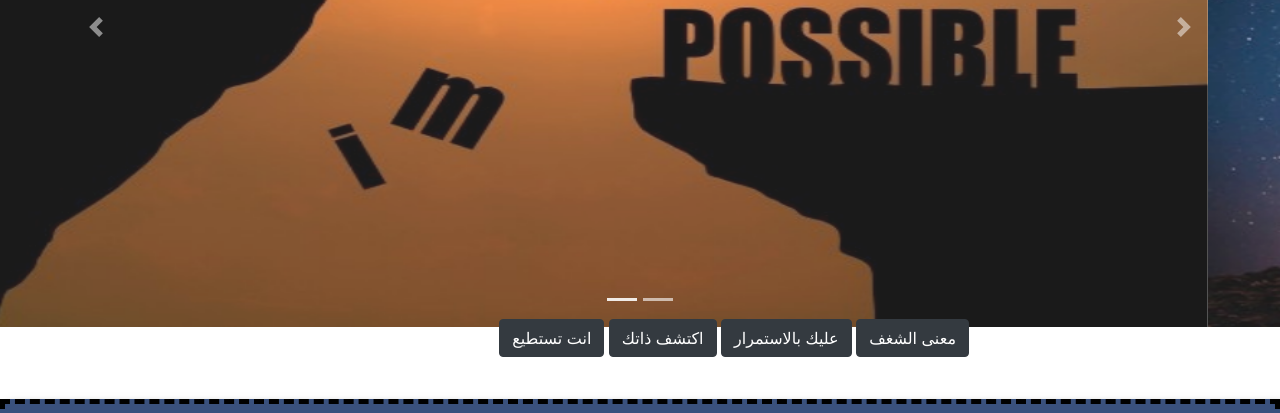
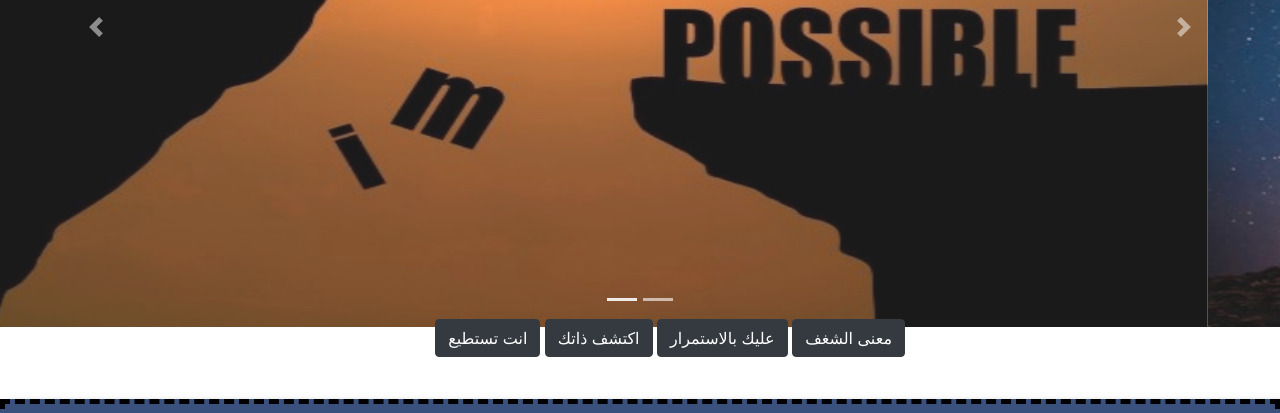
Before and after one commit to nermeen177/be-passionate, a plain HTML site: page index.html in a window 1280 px wide. Shown: the part 323-736 px from the top of the page. Drawn offline with Linux system fonts and the light colour scheme.

Commit message:
Update home.css

```diff
--- a/css/home.css
+++ b/css/home.css
@@ -123,7 +123,7 @@ h2
 {
   position: absolute;
   bottom: 15%;
-  left: 39%;
+  left: 34%;
 }
 
 
```
